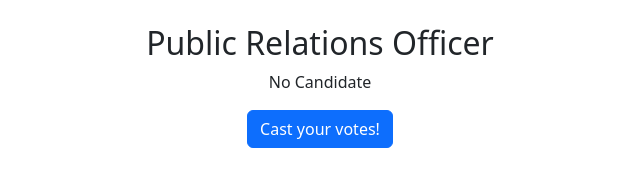
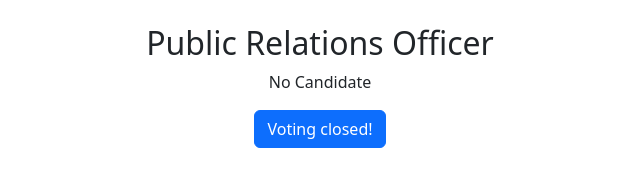
Before and after one commit to Adel09/simple-django-evoting-app, a Django app: page /dashboard/vote in a window 1280 px wide. Shown: the part 1870-2066 px from the top of the page, without its empty margins (320-960 px from the left). Before the commit the page ends 2018 px from the top, so only its background shows below. Run offline with Django 3.2, Linux system fonts and the light colour scheme; a user stored in the database is signed in; data comes from the database, SQL or seed files in the repository.

Commit message:
voting closed

```diff
--- a/dashboard/templates/dashboard/vote.html
+++ b/dashboard/templates/dashboard/vote.html
@@ -315,8 +315,8 @@
                 {% endfor %}
             </div>
 
-            <div class="text-center">
-                <button type="submit" class="btn btn-primary">Cast your votes!</button>
+            <div class="text-center mb-5">
+                <button type="button" class="btn btn-primary">Voting closed!</button>
             </div>
             {% csrf_token %}
 
```
